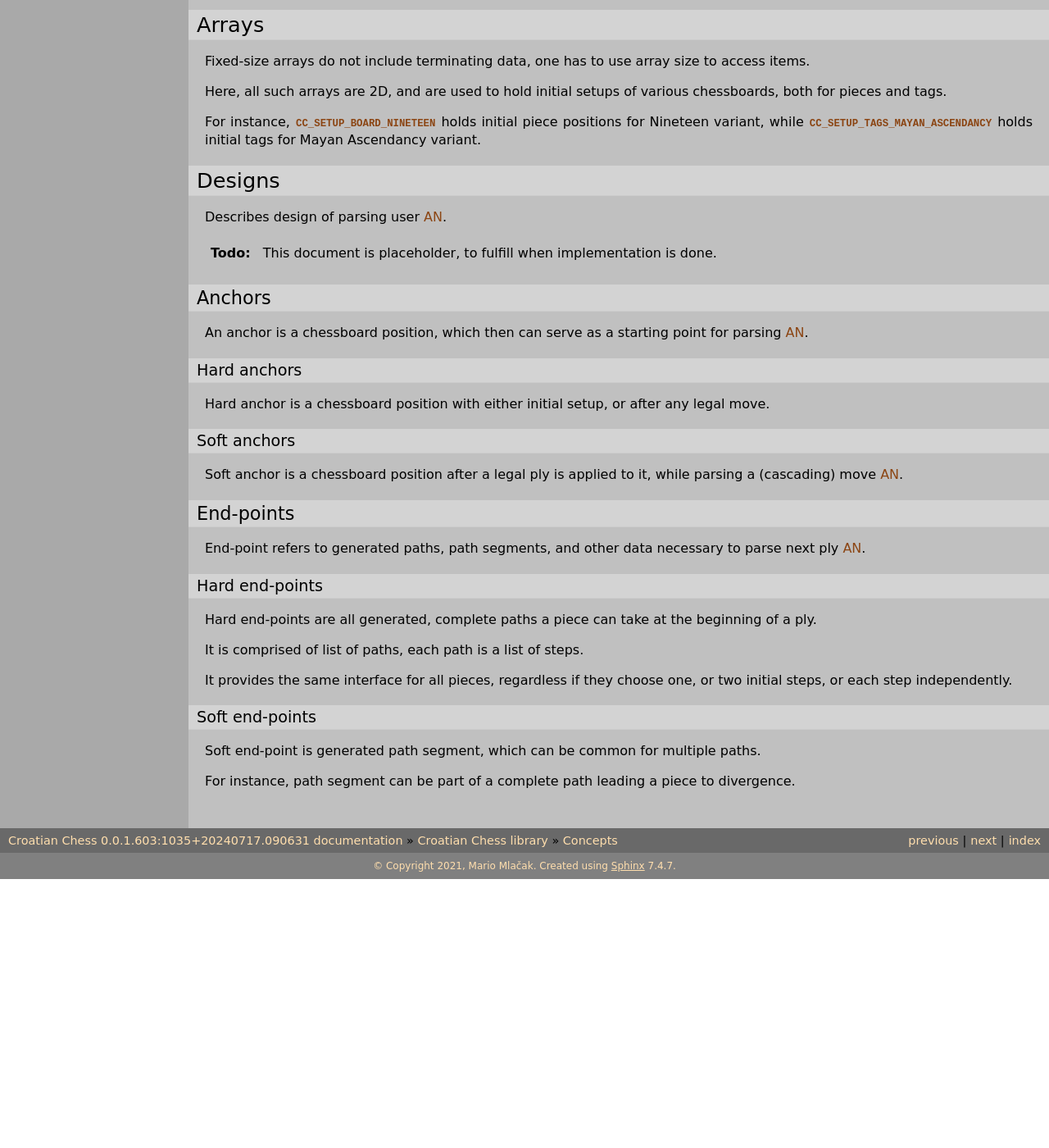
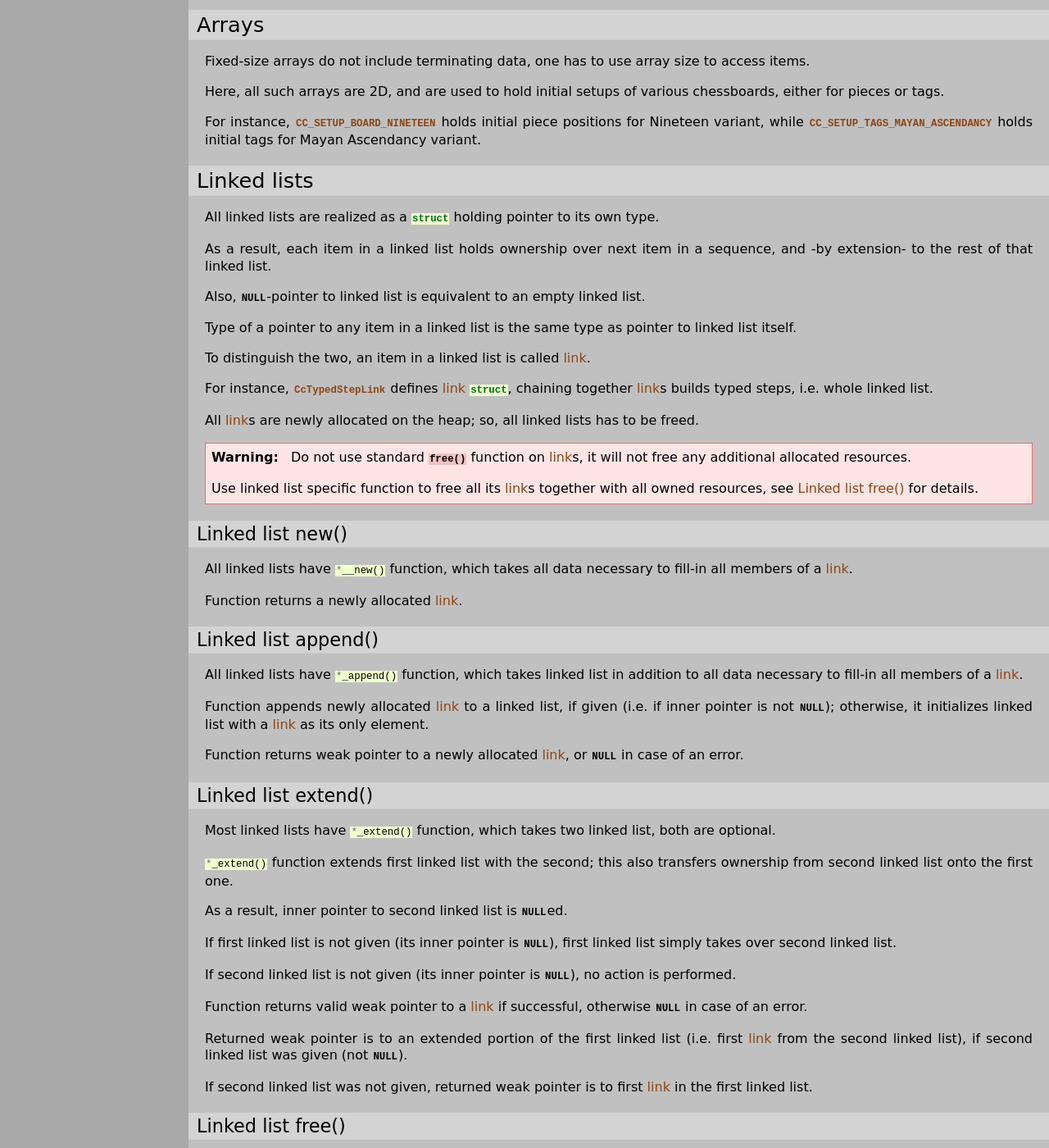
Before and after one commit to mmlacak/crochess, a Sphinx documentation site: the page built from docs/source/libcc/concepts.rst, in a window 1280 px wide and 1400 px high, scrolled down 1454 px. Shown: the whole window at 82% size. Built offline with Sphinx 7.4.7, drawn with Linux system fonts in a browser that asks for light colours; before the commit the page ends 2526 px from its top, so only the background shows below that; some of the changed text lies outside the part shown.

Commit message:
Documented linke list, some functions.

```diff
--- a/docs/source/libcc/ccpos.rst
+++ b/docs/source/libcc/ccpos.rst
@@ -410,7 +410,7 @@ Linked typed steps
 
     :param ts_link__iod_a: **Ownership**, *optional* *input/output* parameter, linked list.
     :param step: A typed step.
-    :returns: Pointer to a newly allocated linked typed step if successful,
+    :returns: Weak pointer to a newly allocated linked typed step if successful,
               :c:data:`NULL` otherwise.
 
 .. c:function:: CcTypedStepLink * cc_typed_step_link_extend( CcTypedStepLink ** ts_link__iod_a, CcTypedStepLink ** ts_link__n )
--- a/docs/source/libcc/concepts.rst
+++ b/docs/source/libcc/concepts.rst
@@ -113,17 +113,107 @@ Fixed-size arrays do not include terminating data, one has to use array size
 to access items.
 
 Here, all such arrays are 2D, and are used to hold initial setups of various
-chessboards, both for pieces and tags.
+chessboards, either for pieces or tags.
 
 For instance, :c:data:`CC_SETUP_BOARD_NINETEEN` holds initial piece positions
 for Nineteen variant, while :c:data:`CC_SETUP_TAGS_MAYAN_ASCENDANCY` holds
 initial tags for Mayan Ascendancy variant.
 
-..
-    Linked lists
-    ------------
+.. _lbl-libcc-concepts-linkedlists:
 
-    TODO :: about linked lists
+Linked lists
+------------
+
+All linked lists are realized as a :c:`struct` holding pointer to its own type.
+
+As a result, each item in a linked list holds ownership over next item in a
+sequence, and -by extension- to the rest of that linked list.
+
+Also, :c:data:`NULL`\-pointer to linked list is equivalent to an empty linked
+list.
+
+Type of a pointer to any item in a linked list is the same type as pointer to
+linked list itself.
+
+To distinguish the two, an item in a linked list is called :c:term:`link`.
+
+For instance, :c:struct:`CcTypedStepLink` defines :c:term:`link` :c:`struct`,
+chaining together :c:term:`link`\s builds typed steps, i.e. whole linked list.
+
+All :c:term:`link`\s are newly allocated on the heap; so, all linked lists has
+to be freed.
+
+.. warning::
+
+    Do not use standard :c:func:`free()` function on :c:term:`link`\s, it will
+    not free any additional allocated resources.
+
+    Use linked list specific function to free all its :c:term:`link`\s together
+    with all owned resources, see :ref:`lbl-libcc-concepts-linkedlists-free` for
+    details.
+
+.. _lbl-libcc-concepts-linkedlists-new:
+
+Linked list new()
+^^^^^^^^^^^^^^^^^
+
+All linked lists have :c:`*__new()` function, which takes all data necessary to
+fill-in all members of a :c:term:`link`.
+
+Function returns a newly allocated :c:term:`link`.
+
+.. _lbl-libcc-concepts-linkedlists-append:
+
+Linked list append()
+^^^^^^^^^^^^^^^^^^^^
+
+All linked lists have :c:`*_append()` function, which takes linked list in
+addition to all data necessary to fill-in all members of a :c:term:`link`.
+
+Function appends newly allocated :c:term:`link` to a linked list, if given
+(i.e. if inner pointer is not :c:data:`NULL`); otherwise, it initializes
+linked list with a :c:term:`link` as its only element.
+
+Function returns weak pointer to a newly allocated :c:term:`link`, or
+:c:data:`NULL` in case of an error.
+
+.. _lbl-libcc-concepts-linkedlists-extend:
+
+Linked list extend()
+^^^^^^^^^^^^^^^^^^^^
+
+Most linked lists have :c:`*_extend()` function, which takes two linked list,
+both are optional.
+
+:c:`*_extend()` function extends first linked list with the second; this also
+transfers ownership from second linked list onto the first one.
+
+As a result, inner pointer to second linked list is :c:data:`NULL`\ed.
+
+If first linked list is not given (its inner pointer is :c:data:`NULL`),
+first linked list simply takes over second linked list.
+
+If second linked list is not given (its inner pointer is :c:data:`NULL`),
+no action is performed.
+
+Function returns valid weak pointer to a :c:term:`link` if successful,
+otherwise :c:data:`NULL` in case of an error.
+
+Returned weak pointer is to an extended portion of the first linked list
+(i.e. first :c:term:`link` from the second linked list), if second linked list
+was given (not :c:data:`NULL`).
+
+If second linked list was not given, returned weak pointer is to first
+:c:term:`link` in the first linked list.
+
+.. _lbl-libcc-concepts-linkedlists-free:
+
+Linked list free()
+^^^^^^^^^^^^^^^^^^
+
+
+
+TODO :: about linked lists
 
 
 .. _lbl-libcc-concepts-designs:
--- a/docs/source/libcc/terms.rst
+++ b/docs/source/libcc/terms.rst
@@ -72,3 +72,6 @@ Glossary
 
     rush
         Initial movement of a private, for two or more fields forward.
+
+    link
+        Item in a linked list.
```
